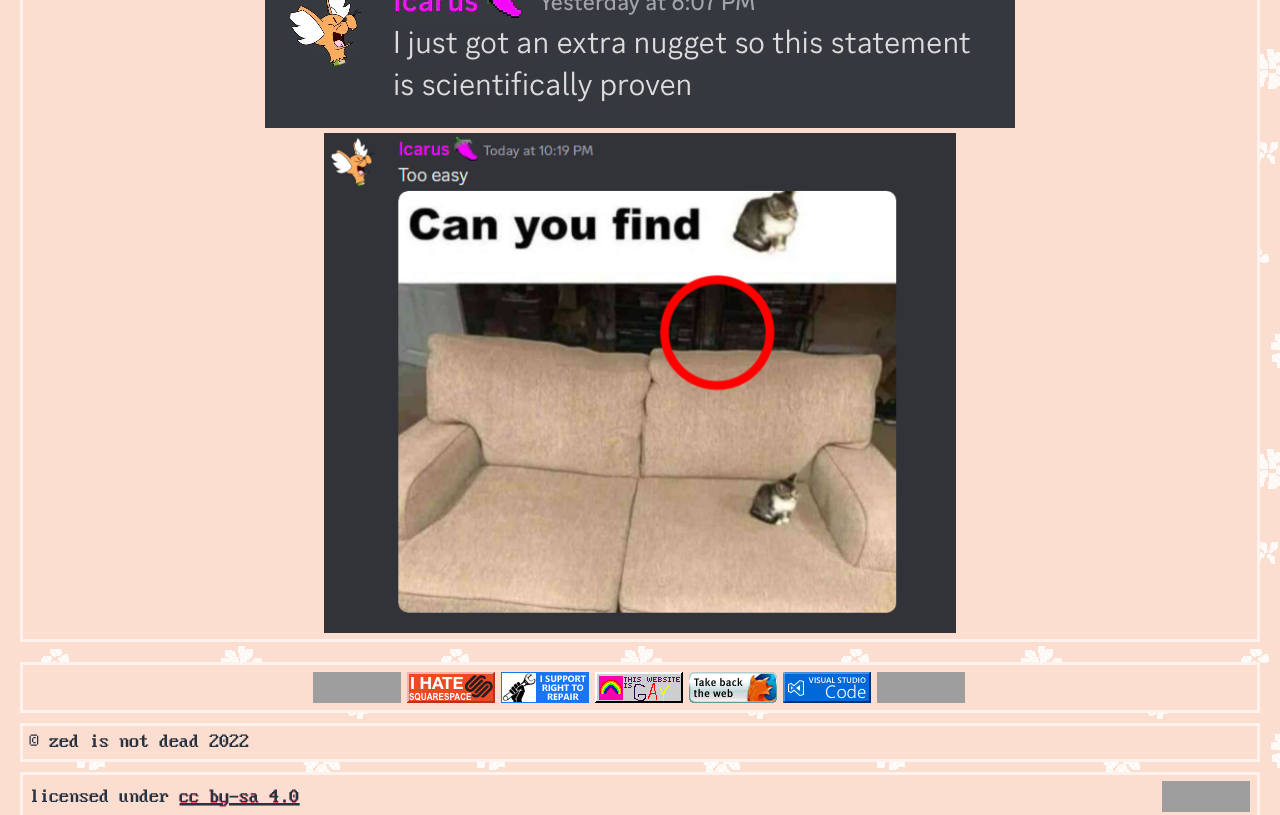
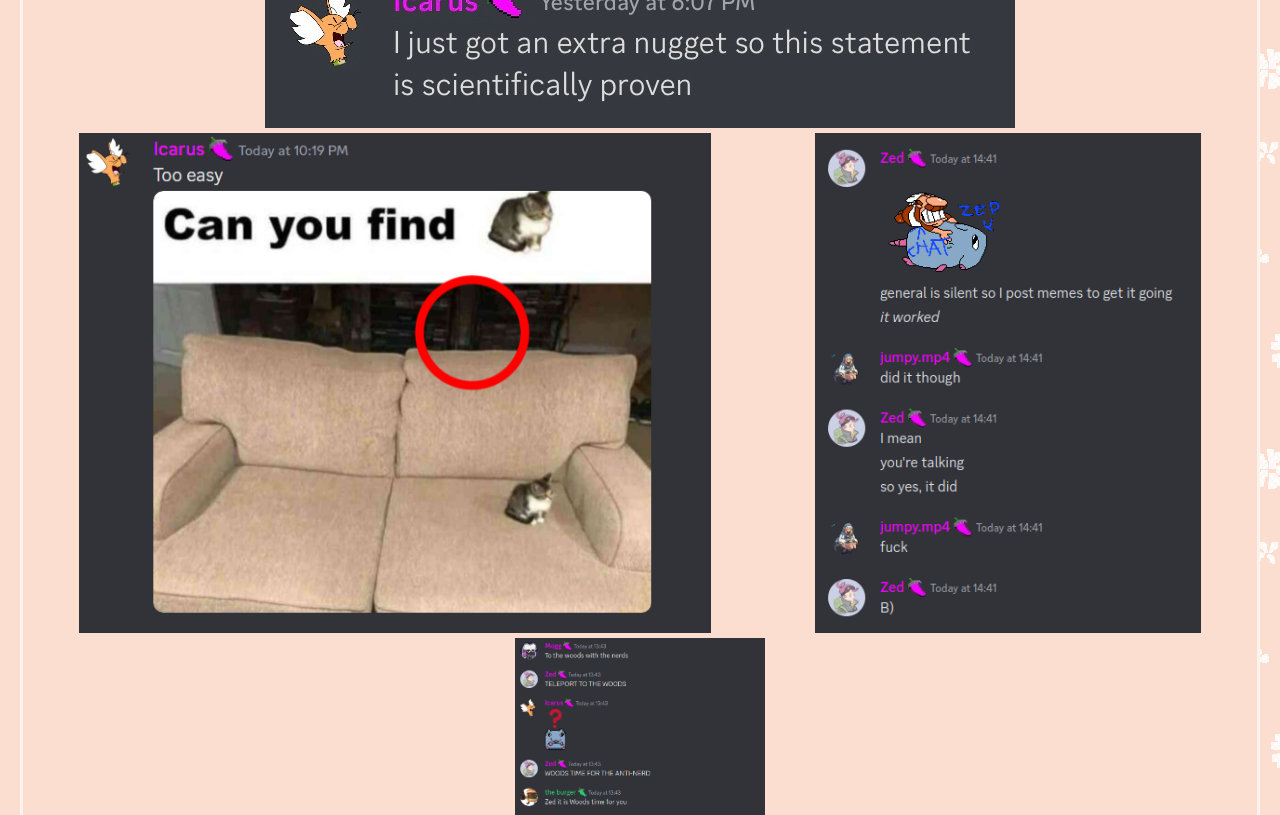
Before and after one commit to zbigniewzolnierowicz/old-home, an Astro site: page /grayfruit in a window 1280 px wide. Shown: the part 3180-3995 px from the top of the page. Built offline with nearby package versions, Linux system fonts and the light colour scheme; Astro itself is replaced by a stand-in of ours; grey boxes are pictures that could not be loaded.

Commit message:
finally an update

```diff
--- a/src/pages/grayfruit.astro
+++ b/src/pages/grayfruit.astro
@@ -4,10 +4,10 @@
 
 const imagePrefix = "/assets/img/gray/";
 const imageSuffix = ".png";
-const imageIndices = Array.from({ length: 11 }, (_, i) => `${i + 1}`.padStart(3, '0'))
-const images = imageIndices.map(
-    (img) => imagePrefix + img + imageSuffix
+const imageIndices = Array.from({ length: 13 }, (_, i) =>
+    `${i + 1}`.padStart(3, "0")
 );
+const images = imageIndices.map((img) => imagePrefix + img + imageSuffix);
 ---
 
 <style lang="scss">
```
Also changed, not shown: src/pages/index.astro (+4 -6 lines), public/assets/img/gray/012.png (added), public/assets/img/gray/013.png (added).
